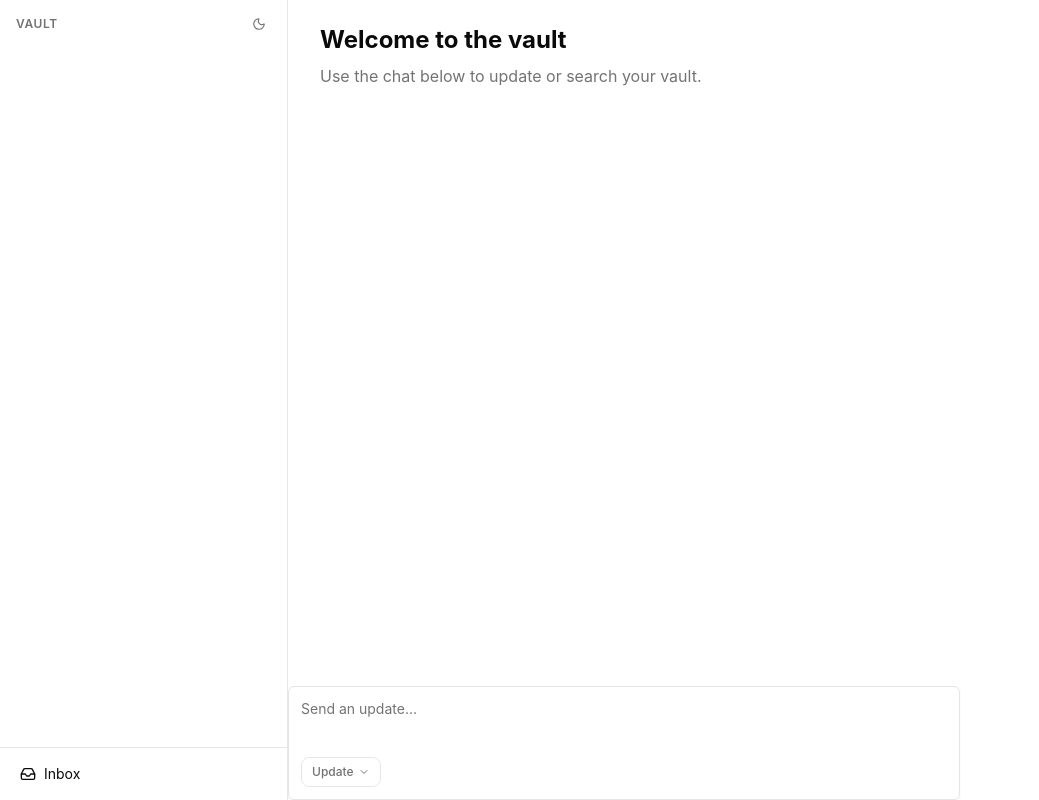
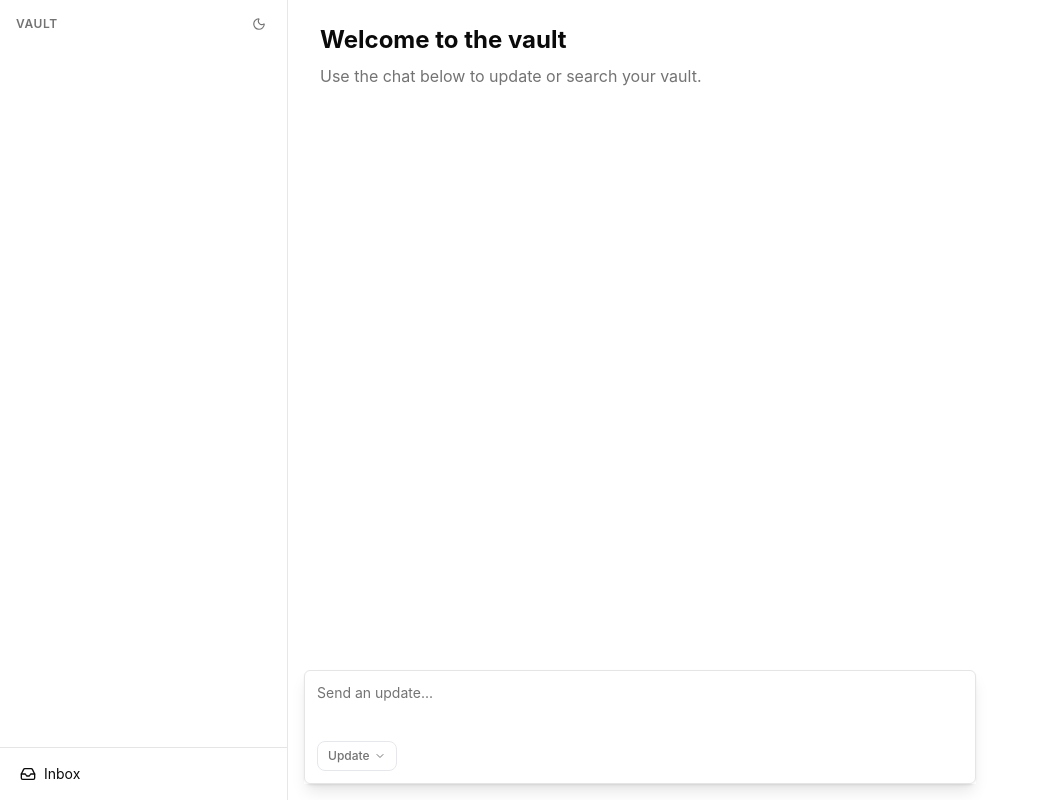
Before and after one commit to Birium/mistral-hackathon, a React (Vite) app in the folder web/: page / in a window 1280 px wide. Shown: the whole page, without its empty margins (0-1039 px from the left). Built offline with nearby package versions, Linux system fonts and the light colour scheme; no server answers.

Commit message:
fix: styling

```diff
--- a/web/src/components/ai-components/ai-prompt-input.tsx
+++ b/web/src/components/ai-components/ai-prompt-input.tsx
@@ -38,13 +38,12 @@ export function AIPromptInput({
   }
 
   return (
-    <div
-      className="space-y-6"
-    >
+    <div className="absolute bottom-0 left-0 right-0 flex flex-col gap-2 px-4 pb-4 pt-12">
+      <div className="w-full max-w-2xl pointer-events-auto flex flex-col gap-2">
         {chatMode === 'answering' && answeringRef && (
           <AnsweringBanner answeringRef={answeringRef} onCancel={onCancelReply} />
         )}
-      <PromptInput onSubmit={handleSubmit} className="max-w-2xl">
+        <PromptInput onSubmit={handleSubmit} className="w-full shadow-lg">
           <PromptInputBody>
             <PromptInputTextarea
               value={value}
@@ -64,5 +63,6 @@ export function AIPromptInput({
           </PromptInputFooter>
         </PromptInput>
       </div>
+    </div>
   )
 }
```
Lines whose indentation alone changed are shown as unchanged.
